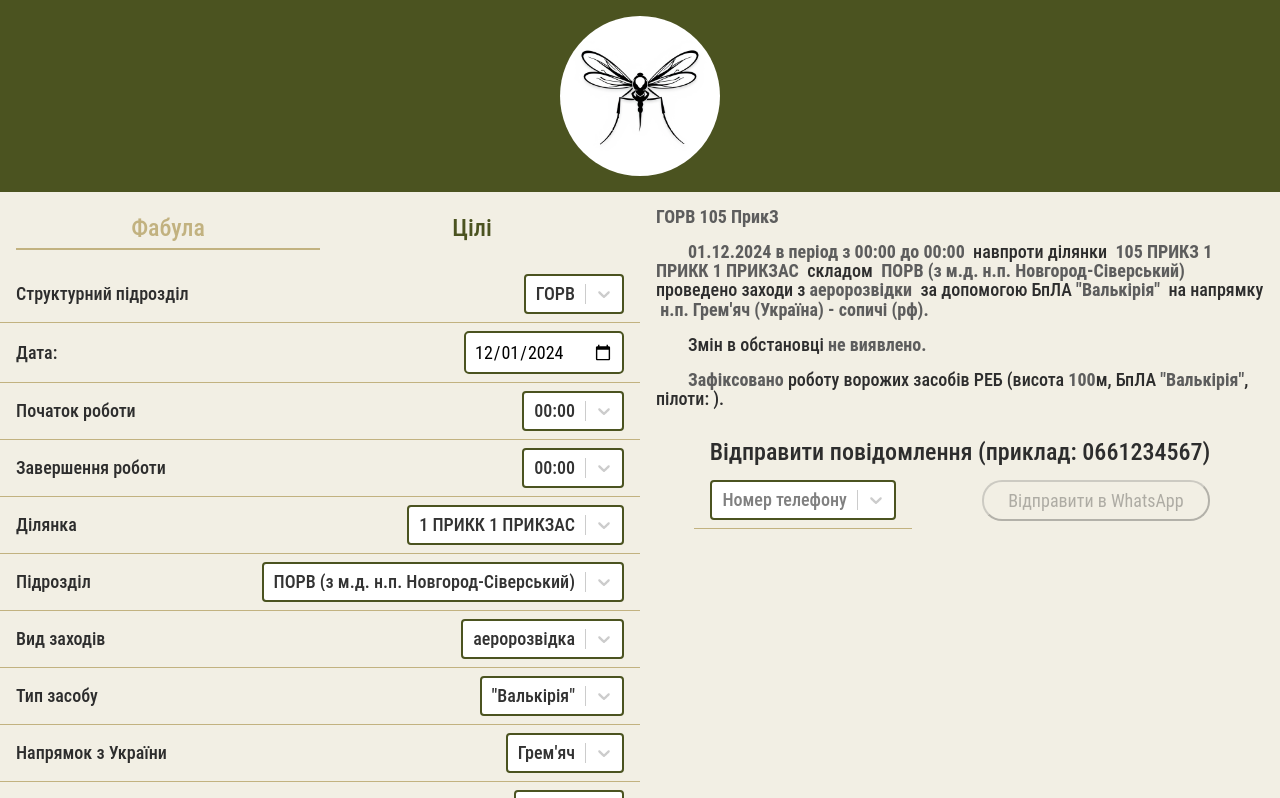
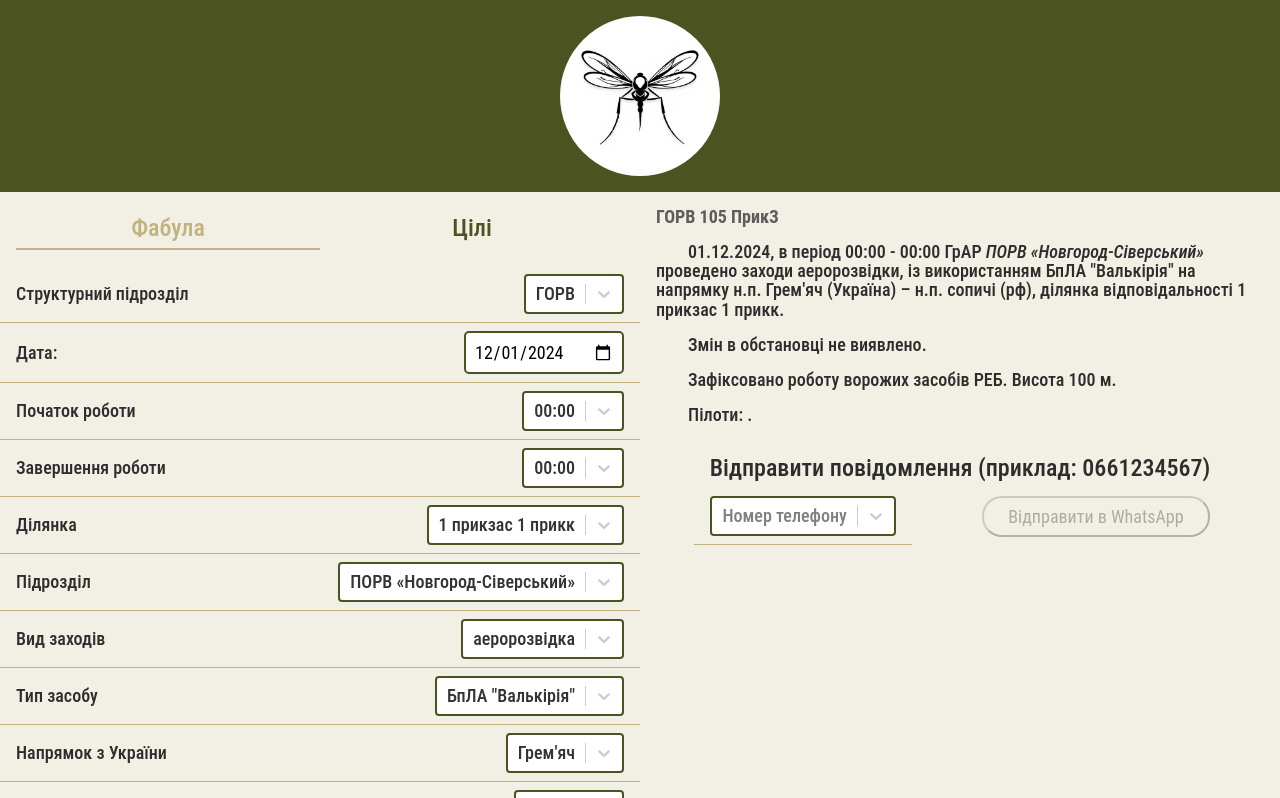
Before and after one commit to Vanchurick/mosquito, a React (Create React App) app: page / in a window 1280 px wide. Shown: the top 798 px of the page. Built offline with nearby package versions, Linux system fonts and the light colour scheme; what short-unique-id would draw is missing.

Commit message:
FIX: changed report text. Added new field amunitionAction

```diff
--- a/src/assets/consts.js
+++ b/src/assets/consts.js
@@ -1,10 +1,10 @@
 export const AREA_LABEL = "Ділянка";
-export const FIRST_OUT_POST = "1 ПРИКК 1 ПРИКЗАС";
-export const SECOND_OUT_POST = "1 ПРИКК 2 ПРИКЗАС";
-export const THIRD_OUT_POST = "1 ПРИКК 3 ПРИКЗАС";
+export const FIRST_OUT_POST = "1 прикзас 1 прикк";
+export const SECOND_OUT_POST = "2 прикзас 1 прикк";
+export const THIRD_OUT_POST = "3 прикзас 1 прикк";
 
 export const UNITS_LABEL = "Підрозділ";
-export const PORV_NOVGOROD = "ПОРВ (з м.д. н.п. Новгород-Сіверський)";
+export const PORV_NOVGOROD = "ПОРВ «Новгород-Сіверський»";
 export const PORV_SEMENIVKA = "ПОРВ (з м.д. н.п. Семенівка)";
 
 export const ACTION_LABEL = "Вид заходів";
@@ -13,7 +13,7 @@ export const DAMAGE_ACTION = "ураження";
 export const ADJUSTMENT_ACTION = "корегування";
 
 export const AIRCRAFT_LABEL = "Тип засобу";
-export const VALKIRIA_AIRCRAFT = '"Валькірія"';
+export const VALKIRIA_AIRCRAFT = 'БпЛА "Валькірія"';
 export const MAVIC_AIRCRAFT = "Mavic 3T";
 export const MATRICE_30T_AIRCRAFT = "Matrice 30T";
 export const MATRICE_300_AIRCRAFT = "Matrice 300";
@@ -89,3 +89,7 @@ export const PRIKK2 = "2 ПРИКК";
 export const PRIKK3 = "3 ПРИКК";
 export const PRIKK4 = "4 ПРИКК";
 export const PKSHR = "ПКШР";
+
+export const AMUNITION_ACTION_LABEL = "Принцип дії боєприпасу";
+export const KUMULYATIV = "кумулятивний";
+export const ULAMKOVO_FUGAS = "уламково-фугасний";
--- a/src/components/Report/Report.js
+++ b/src/components/Report/Report.js
@@ -4,6 +4,7 @@ import {
   Paragraf,
   List,
   ListItem,
+  Italic,
 } from "./StyledComponents";
 
 import {
@@ -42,34 +43,18 @@ const Report = ({ reportData }) => {
 
   const noChanging = {
     [AIR_INTELIGENCE_ACTION]: (
-      <Paragraf>
-        Змін в обстановці <Highlights>не виявлено.</Highlights>
-      </Paragraf>
+      <Paragraf>Змін в обстановці не виявлено.</Paragraf>
     ),
-    [DAMAGE_ACTION]: (
-      <Paragraf>
-        Цілі <Highlights>не уражено.</Highlights>
-      </Paragraf>
-    ),
-    [ADJUSTMENT_ACTION]: (
-      <Paragraf>
-        Цілі <Highlights>не уражено.</Highlights>
-      </Paragraf>
-    ),
+    [DAMAGE_ACTION]: <Paragraf>Цілі не уражено.</Paragraf>,
+    [ADJUSTMENT_ACTION]: <Paragraf>Цілі не уражено.</Paragraf>,
   };
 
-  const isJamming = jamming.selected ? (
-    <>
-      <Highlights>Зафіксовано</Highlights> роботу ворожих засобів РЕБ
-    </>
-  ) : (
-    <>
-      Дію ворожих засобів РЕБ <Highlights>не зафіксовано</Highlights>
-    </>
-  );
+  const isJamming = jamming.selected
+    ? "Зафіксовано роботу ворожих засобів РЕБ."
+    : "Дію ворожих засобів РЕБ не зафіксовано.";
 
   const pilotsList = pilots.selected
-    ?.map((pilot) => `${pilot.value}`)
+    ?.map((pilot) => `«${pilot.value}»`)
     .join(", ");
 
   const targetsList = (
@@ -79,14 +64,14 @@ const Report = ({ reportData }) => {
           return (
             <ListItem key={target.id}>
               <Paragraf>
-                {target.targetStatusAir.value}&nbsp;
-                <Highlights>{target.targetName.value}</Highlights>, за
-                координатами&nbsp;
-                <Highlights>{target.targetCoordinates.value}</Highlights>,
-                околиці н.п.&nbsp;
-                <Highlights>{target.targetCity.value}</Highlights>,&nbsp;
-                <Highlights>{target.targetDistance.value}</Highlights> метрів до
-                ДКУ;
+                <Highlights>
+                  {target.targetStatusAir.value}&nbsp;
+                  {target.targetName.value}
+                </Highlights>
+                , за координатами&nbsp;
+                {target.targetCoordinates.value}, околиці н.п.&nbsp;
+                {target.targetCity.value},&nbsp;
+                {target.targetDistance.value} метрів до ДКУ;
               </Paragraf>
             </ListItem>
           );
@@ -95,18 +80,18 @@ const Report = ({ reportData }) => {
         return (
           <ListItem key={target.id}>
             <Paragraf>
-              Уражено&nbsp;
-              <Highlights>{target.targetName.value}</Highlights>, за
-              координатами&nbsp;
-              <Highlights>{target.targetCoordinates.value}</Highlights>, околиці
-              н.п.&nbsp;
-              <Highlights>{target.targetCity.value}</Highlights>, &nbsp;
-              <Highlights>{target.targetDistance.value}</Highlights> метрів до
-              ДКУ. Ціль&nbsp;
-              <Highlights>{target.targetStatusDamage.value}</Highlights>,
-              використано&nbsp;
+              <Highlights>
+                Уражено&nbsp;
+                {target.targetName.value}
+              </Highlights>
+              , за координатами&nbsp;
+              {target.targetCoordinates.value}, околиці н.п.&nbsp;
+              {target.targetCity.value}, &nbsp;
+              {target.targetDistance.value} метрів до ДКУ. Ціль&nbsp;
+              {target.targetStatusDamage.value}, використано&nbsp;
               {target.countAmunition.value}&nbsp;
-              <Highlights>{target.amunition.value}</Highlights>.
+              {target.amunition.value}{" "}
+              <Italic>({target.amunitionAction.value})</Italic>.
             </Paragraf>
           </ListItem>
         );
@@ -116,7 +101,7 @@ const Report = ({ reportData }) => {
 
   const actionOptions = {
     [AIR_INTELIGENCE_ACTION]: "аеророзвідки",
-    [DAMAGE_ACTION]: "ураження",
+    [DAMAGE_ACTION]: "ураження противника",
     [ADJUSTMENT_ACTION]: "корегування вогню",
   };
 
@@ -124,34 +109,33 @@ const Report = ({ reportData }) => {
     <ReportContainer>
       <Highlights>{subUnit.selected?.value} 105 ПрикЗ</Highlights>
       <Paragraf>
-        <Highlights>
-          {data.selected} в період з {timeStart.selected?.value} до{" "}
-          {timeFinish.selected?.value}
-        </Highlights>
-        &nbsp; навпроти ділянки &nbsp;
-        <Highlights>105 ПРИКЗ {area.selected?.value}</Highlights>
-        &nbsp; складом &nbsp;<Highlights>{unit.selected?.value}</Highlights>
-        &nbsp; проведено заходи з{" "}
-        <Highlights>{actionOptions[action.selected?.value]}</Highlights>&nbsp;
-        за допомогою БпЛА&nbsp;
-        <Highlights>{aircraft.selected?.value}</Highlights>
-        &nbsp; на напрямку &nbsp;
-        <Highlights>
-          н.п. {directionUkr.selected?.value} (Україна) -{" "}
-          {directionPidarasy.selected?.value} (рф).
-        </Highlights>
-        &nbsp;
+        {data.selected}, в період {timeStart.selected?.value} -{" "}
+        {timeFinish.selected?.value} ГрАР{" "}
+        <Italic>{unit.selected?.value}</Italic> проведено заходи{" "}
+        {actionOptions[action.selected?.value]}, із використанням{" "}
+        {aircraft.selected?.value} на напрямку н.п.{" "}
+        {directionUkr.selected?.value} (Україна) – н.п.{" "}
+        {directionPidarasy.selected?.value} (рф), ділянка відповідальності{" "}
+        {area.selected?.value}.
       </Paragraf>
       {targets.selected.length
         ? results[action.selected?.value]
         : noChanging[action.selected?.value]}
       {targetsList}
+      {action.selected?.value !== AIR_INTELIGENCE_ACTION && (
+        <>
+          <Paragraf>
+            <Highlights>Втрати противника:</Highlights>
+          </Paragraf>
+          <Paragraf>Уточнюються.</Paragraf>
+        </>
+      )}
       <Paragraf>
-        {isJamming} (висота <Highlights>{altitude.selected?.value}</Highlights>
-        м, БпЛА <Highlights>{aircraft.selected?.value}</Highlights>,
-        пілоти:&nbsp;
-        <Highlights>{pilotsList}</Highlights>).
-      </Paragraf>
+        {isJamming}{" "}
+        {action.selected?.value === AIR_INTELIGENCE_ACTION &&
+          `Висота ${altitude.selected?.value} м.`}
+      </Paragraf>{" "}
+      <Paragraf>Пілоти: {pilotsList}.</Paragraf>
     </ReportContainer>
   );
 };
--- a/src/components/Report/StyledComponents.js
+++ b/src/components/Report/StyledComponents.js
@@ -8,6 +8,10 @@ export const ReportContainer = styled.div`
 export const Highlights = styled.span`
   color: ${({ theme }) => theme.colors.textSecondary};
   font-weight: 700;
+`;
+
+export const Italic = styled.span`
+  font-style: italic;
 `;
 
 export const Paragraf = styled.p`
--- a/src/components/Selects/Targetselector/TargetSelector.js
+++ b/src/components/Selects/Targetselector/TargetSelector.js
@@ -32,6 +32,7 @@ function Targetselector({
       targetName,
       targetStatusAir,
       targetStatusDamage,
+	  amunitionAction,
     } = targetForm;
 
     if (actionType === AIR_INTELIGENCE_ACTION) {
@@ -63,6 +64,7 @@ function Targetselector({
       targetCoordinates: targetCoordinates.selected,
       targetDistance: targetDistance.selected,
       amunition: amunition.selected,
+	  amunitionAction: amunitionAction.selected,
       countAmunition: countAmunition.selected,
       targetStatusDamage: targetStatusDamage.selected,
     };
@@ -90,6 +92,7 @@ function Targetselector({
       targetName,
       targetStatusAir,
       targetStatusDamage,
+	  amunitionAction,
     } = targetForm;
 
     if (actionType === AIR_INTELIGENCE_ACTION) {
@@ -108,6 +111,7 @@ function Targetselector({
       targetCoordinates,
       targetDistance,
       amunition,
+	  amunitionAction,
       countAmunition,
       targetStatusDamage,
     };
--- a/src/utils/createWhatsAppMessage.js
+++ b/src/utils/createWhatsAppMessage.js
@@ -32,51 +32,57 @@ const createWhatsAppMessage = (reportData) => {
   };
 
   const noChanging = {
-    [AIR_INTELIGENCE_ACTION]: "Змін в обстановці *не виявлено*.",
-    [DAMAGE_ACTION]: "Цілі *не уражено*.",
-    [ADJUSTMENT_ACTION]: "Цілі *не уражено*.",
+    [AIR_INTELIGENCE_ACTION]: "Змін в обстановці не виявлено.",
+    [DAMAGE_ACTION]: "Цілі не уражено.",
+    [ADJUSTMENT_ACTION]: "Цілі не уражено.",
   };
 
   const isJamming = jamming.selected
-    ? "*Зафіксовано* роботу ворожих засобів РЕБ"
-    : "Дію ворожих засобів РЕБ *не зафіксовано*";
+    ? "Зафіксовано роботу ворожих засобів РЕБ."
+    : "Дію ворожих засобів РЕБ не зафіксовано.";
 
   const pilotsList = pilots.selected
-    ?.map((pilot) => `${pilot.value}`)
+    ?.map((pilot) => `«${pilot.value}»`)
     .join(", ");
 
-  const targetsList = targets.selected.map((target) => {
-    if (target.label === AIR_INTELIGENCE_ACTION) {
-      return `${newParagraf}${eightSpaces}- ${target.targetStatusAir.value} *${target.targetName.value}*, за координатами *${target.targetCoordinates.value}*, околиці  н.п. *${target.targetCity.value}*, *${target.targetDistance.value}* метрів до ДКУ;`;
-    }
-    return `${newParagraf}${eightSpaces}- Уражено *${target.targetName.value}*, за координатами *${target.targetCoordinates.value}*, околиці н.п. *${target.targetCity.value}*, *${target.targetDistance.value}* метрів до ДКУ. Ціль *${target.targetStatusDamage.value}*, використано ${target.countAmunition.value} *${target.amunition.value}*.`;
-  });
+  const targetsList = targets.selected
+    .map((target) => {
+      if (target.label === AIR_INTELIGENCE_ACTION) {
+        return `${newParagraf}${eightSpaces}- *${target.targetStatusAir.value} ${target.targetName.value}*, за координатами ${target.targetCoordinates.value}, околиці  н.п. ${target.targetCity.value}, ${target.targetDistance.value} метрів до ДКУ.`;
+      }
+      return `${newParagraf}${eightSpaces}- *Уражено ${target.targetName.value}*, за координатами ${target.targetCoordinates.value}, околиці н.п. ${target.targetCity.value}, ${target.targetDistance.value} метрів до ДКУ. Ціль ${target.targetStatusDamage.value}, використано ${target.countAmunition.value} ${target.amunition.value} _(${target.amunitionAction.value})_.`;
+    })
+    .join(";");
 
   const actionOptions = {
     [AIR_INTELIGENCE_ACTION]: "аеророзвідки",
-    [DAMAGE_ACTION]: "ураження",
+    [DAMAGE_ACTION]: "ураження противника",
     [ADJUSTMENT_ACTION]: "корегування вогню",
   };
 
   return `*${subUnit.selected?.value} 105 ПрикЗ*
-  ${newParagraf}${eightSpaces}*${data.selected}* в період з *${
+  ${newParagraf}${eightSpaces}${data.selected}, в період ${
     timeStart.selected?.value
-  } до ${timeFinish.selected?.value}*  навпроти ділянки *105 ПРИКЗ ${
-    area.selected?.value
-  }* складом *${unit.selected?.value}* проведено заходи з *${
-    actionOptions[action.selected?.value]
-  }* за допомогою БпЛА *${aircraft.selected?.value}* на напрямку *н.п. ${
-    directionUkr.selected?.value
-  } (Україна) - ${
-    directionPidarasy.selected?.value
-  } (рф).* ${newParagraf}${eightSpaces}${
+  } -
+		  ${timeFinish.selected?.value} ГрАР _${unit.selected?.value}_ проведено заходи
+		  ${actionOptions[action.selected?.value]}, із використанням
+		  ${aircraft.selected?.value} на напрямку н.п.
+		  ${directionUkr.selected?.value} (Україна) – н.п.
+		  ${directionPidarasy.selected?.value} (рф), ділянка відповідальності
+		  ${area.selected?.value}. ${newParagraf}${eightSpaces}${
     targets.selected.length
       ? results[action.selected?.value]
       : noChanging[action.selected?.value]
-  } ${targetsList}${newParagraf}${eightSpaces}${isJamming} (висота *${
-    altitude.selected?.value
-  }* м, БпЛА *${aircraft.selected?.value}*, пілоти: *${pilotsList}*).
-      `;
+  } ${targetsList}${
+    action.selected?.value !== AIR_INTELIGENCE_ACTION
+      ? `${newParagraf}${eightSpaces}*Втрати противника:*${newParagraf}${eightSpaces}Уточнюються.`
+      : ""
+  }${newParagraf}${eightSpaces}${isJamming}
+		  ${
+        action.selected?.value === AIR_INTELIGENCE_ACTION
+          ? `Висота ${altitude.selected?.value} м.`
+          : ""
+      }${newParagraf}${eightSpaces}Пілоти: ${pilotsList}.`;
 };
 
 export default createWhatsAppMessage;
```
Also changed, not shown: src/assets/formData.js (+19 -0 lines).
